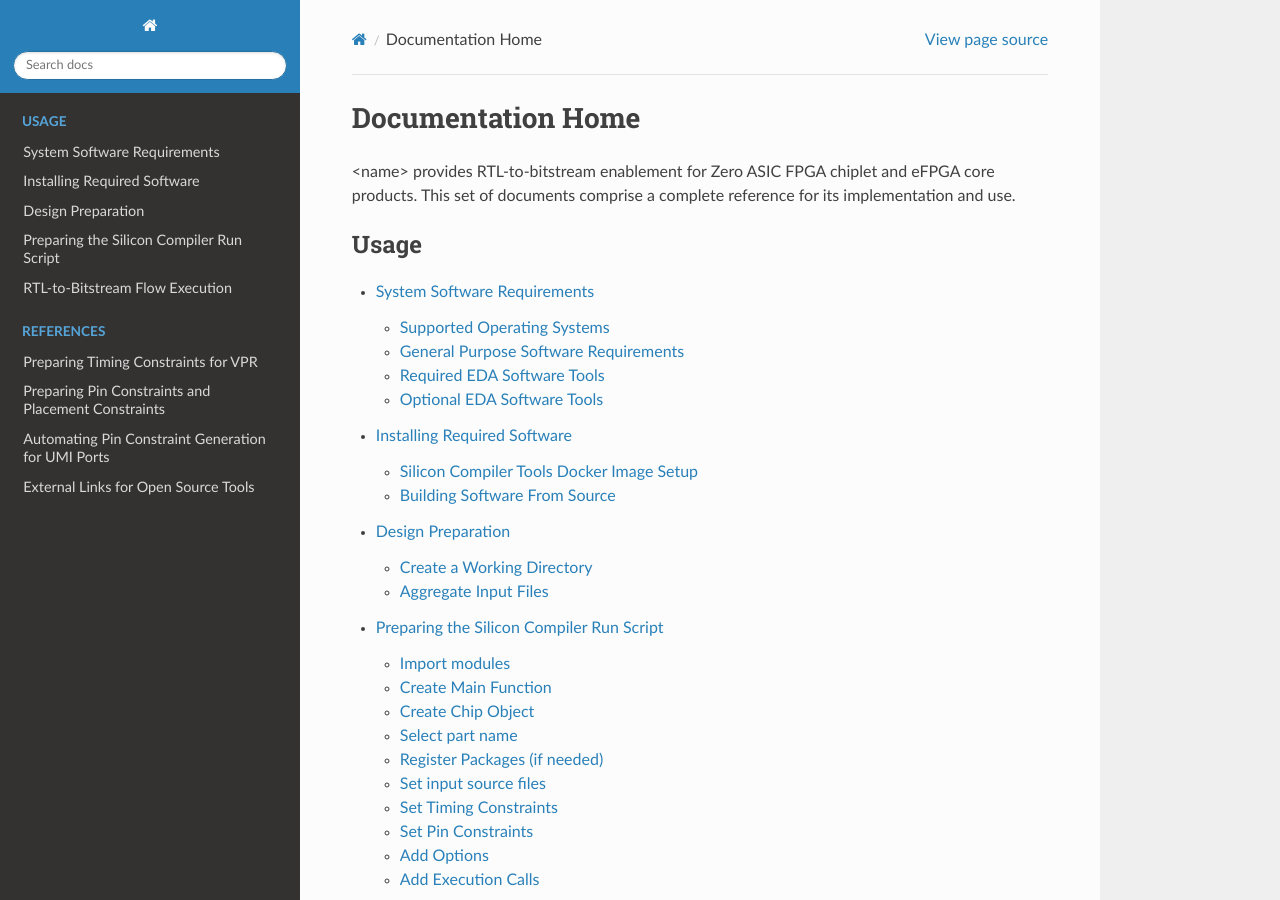
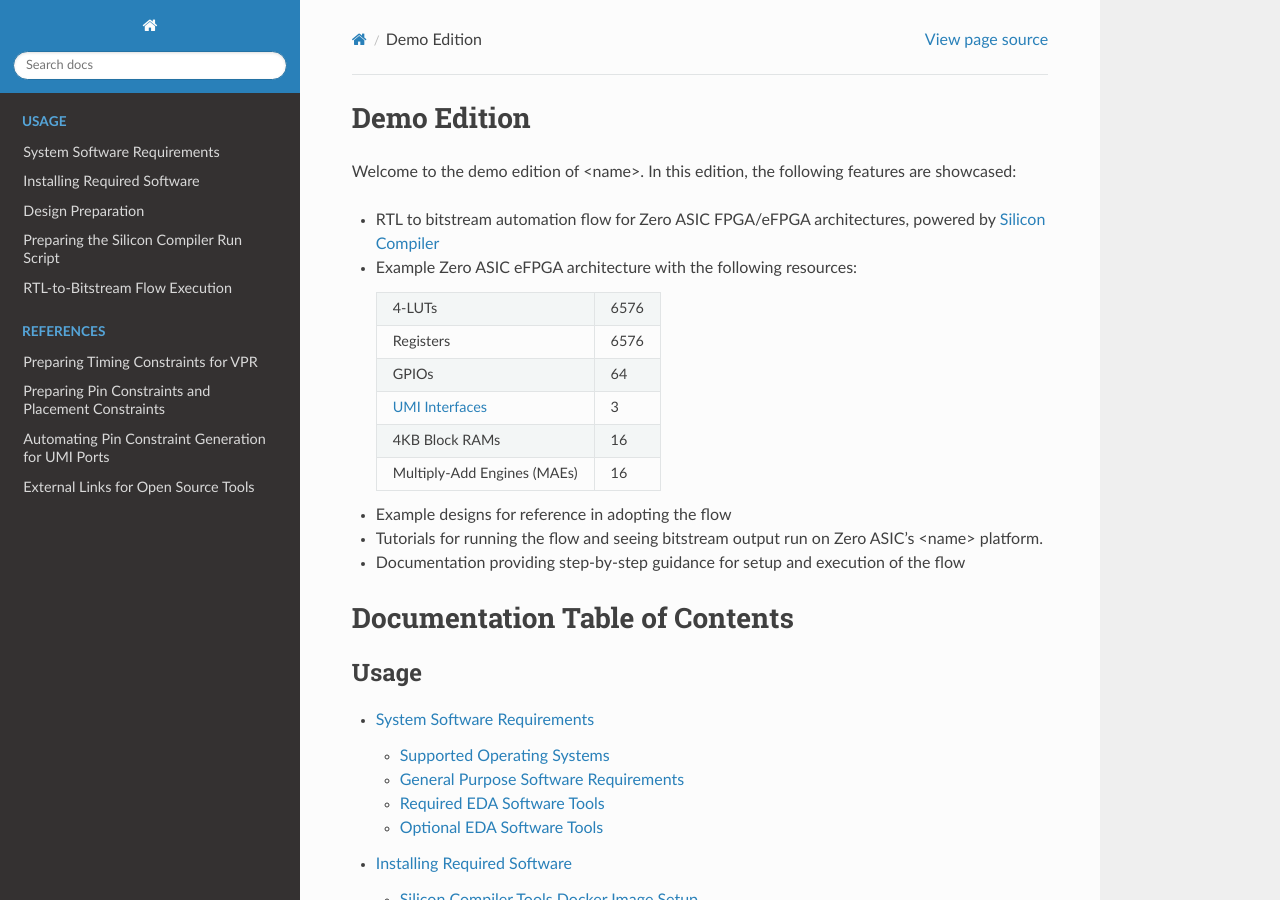
Before and after one commit to zeroasiccorp/logik, a Sphinx documentation site: the page built from docs/source/index.rst, in a window 1280 px wide and 900 px high. Built offline with Sphinx 7.4.7 and the Read the Docs theme 2.0.0, drawn with Linux system fonts in a browser that asks for light colours.

Commit message:
Add a header to the document index to scope the demo

```diff
--- a/docs/source/index.rst
+++ b/docs/source/index.rst
@@ -1,7 +1,31 @@
-Documentation Home
-==================
+Demo Edition
+============
 
-<name> provides RTL-to-bitstream enablement for Zero ASIC FPGA chiplet and eFPGA core products.  This set of documents comprise a complete reference for its implementation and use.
+Welcome to the demo edition of <name>.  In this edition, the following features are showcased:
+
+* RTL to bitstream automation flow for Zero ASIC FPGA/eFPGA architectures, powered by `Silicon Compiler <https://www.siliconcompiler.com>`_
+* Example Zero ASIC eFPGA architecture with the following resources:
+
+  +----------------------------------------------------------+--------+
+  | 4-LUTs                                                   | 6576   |
+  +----------------------------------------------------------+--------+
+  | Registers                                                | 6576   |
+  +----------------------------------------------------------+--------+
+  | GPIOs                                                    | 64     |
+  +----------------------------------------------------------+--------+
+  | `UMI Interfaces <https://github.com/zeroasiccorp/umi>`_  | 3      |
+  +----------------------------------------------------------+--------+
+  | 4KB Block RAMs                                           | 16     |
+  +----------------------------------------------------------+--------+
+  | Multiply-Add Engines (MAEs)                              | 16     |
+  +----------------------------------------------------------+--------+
+
+* Example designs for reference in adopting the flow
+* Tutorials for running the flow and seeing bitstream output run on Zero ASIC's <name> platform.
+* Documentation providing step-by-step guidance for setup and execution of the flow
+
+Documentation Table of Contents
+===============================
 
 .. toctree::
     :maxdepth: 2
```
